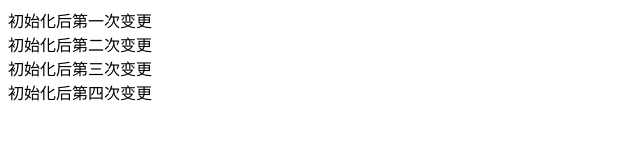
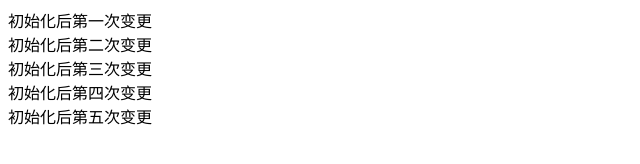
Before and after one commit to Popxie/commit-pro, a website: page index.html in a window 1280 px wide. Shown: the whole page, without its empty margins (0-640 px from the left). Drawn offline with Linux system fonts and the light colour scheme.

Commit message:
feat(07-17): 第五次更改
更改dom进行模拟第五次更改

```diff
--- a/index.html
+++ b/index.html
@@ -3,7 +3,7 @@
  * @Author: xiehuaqiang
  * @FilePath: \commit-pro\index.html
  * @Date: 2021-07-13 23:08:18
- * @LastEditTime: 2021-07-14 00:38:30
+ * @LastEditTime: 2021-07-14 00:39:33
 -->
 <!DOCTYPE html>
 <html lang="en">
@@ -18,5 +18,6 @@
   <div>初始化后第二次变更</div>
   <div>初始化后第三次变更</div>
   <div>初始化后第四次变更</div>
+  <div>初始化后第五次变更</div>
 </body>
 </html>
--- a/package.json
+++ b/package.json
@@ -1,6 +1,6 @@
 {
   "name": "commit-pro",
-  "version": "1.3.1.",
+  "version": "1.3.2.",
   "description": "",
   "main": "index.js",
   "scripts": {
```
